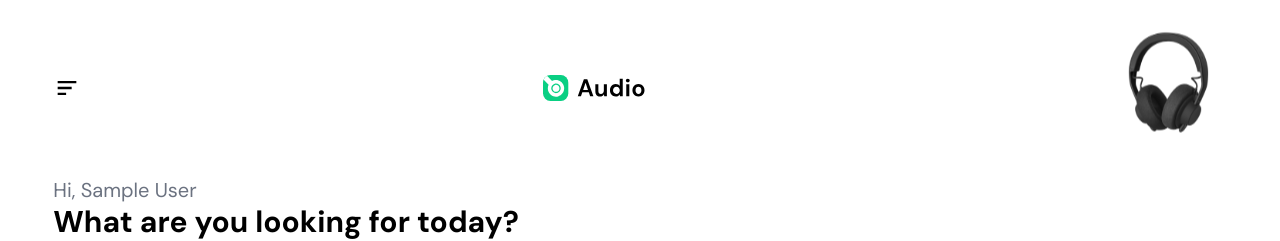
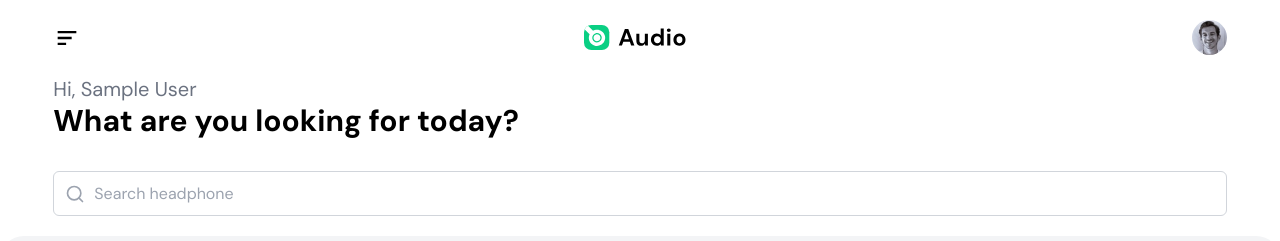
Before and after one commit to kroonus2/desafio-03-uol, a React (Vite) app: page / in a window 1280 px wide. Shown: the top 241 px of the page. Built offline with nearby package versions, Linux system fonts and the light colour scheme; no server answers; sample sign-in values are in the browser's storage.

Commit message:
fix: home logo

```diff
--- a/src/pages/Homepage.tsx
+++ b/src/pages/Homepage.tsx
@@ -78,7 +78,7 @@ const Homepage = () => {
               />
             ) : (
               <img
-                src={headphone}
+                src="/AvatarSmall.svg"
                 alt="Perfil"
                 className="cursor-pointer"
                 onClick={() => setIsMenuOpen((prev) => !prev)}
@@ -163,7 +163,7 @@ const Homepage = () => {
                   </div>
                   <div>
                     <img
-                      src="src/assets/headphone.svg"
+                      src={headphone}
                       alt="Headphone Image"
                       width={117}
                       height={135}
```
